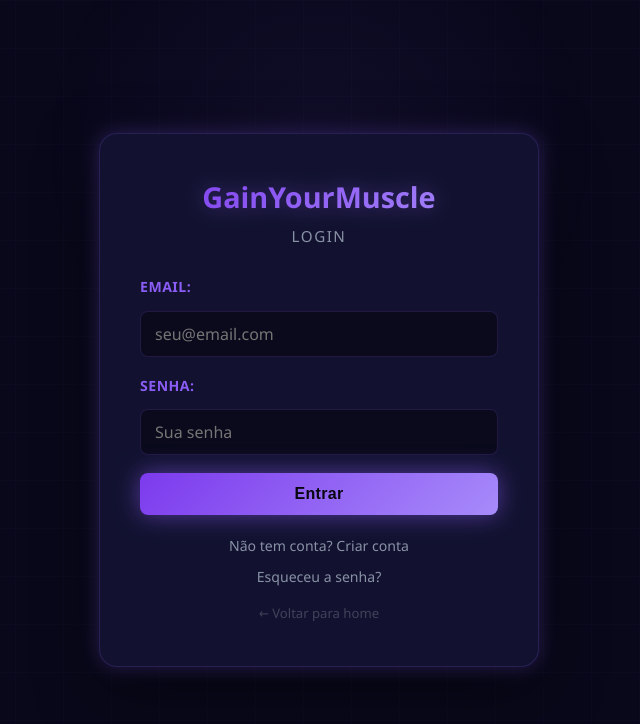
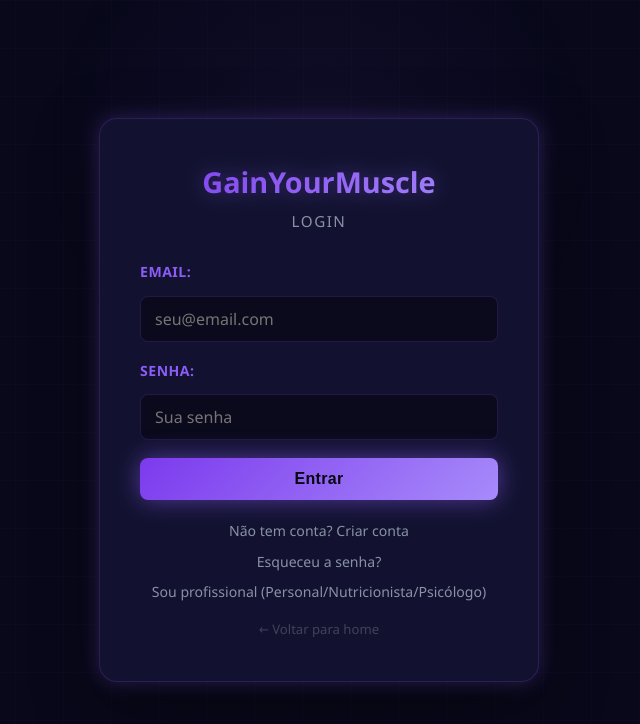
Before and after one commit to Joaofanticheli/GainYourMuscle-v2, a React (Create React App) app in the folder frontend/: page /login in a window 1280 px wide. Shown: the top 724 px of the page, without its empty margins (321-961 px from the left). Built offline with nearby package versions, Linux system fonts and the light colour scheme; no server answers.

Commit message:
feat: adicionar link para cadastro de profissional na página de login
Co-Authored-By: Claude Sonnet 4.6 <noreply@anthropic.com>

```diff
--- a/frontend/src/pages/Login.js
+++ b/frontend/src/pages/Login.js
@@ -81,6 +81,7 @@ const Login = () => {
         <div className="auth-links">
           <Link to="/register">Não tem conta? Criar conta</Link>
           <Link to="/forgot-password">Esqueceu a senha?</Link>
+          <Link to="/register-profissional">Sou profissional (Personal/Nutricionista/Psicólogo)</Link>
         </div>
 
         <div className="auth-back">
```
